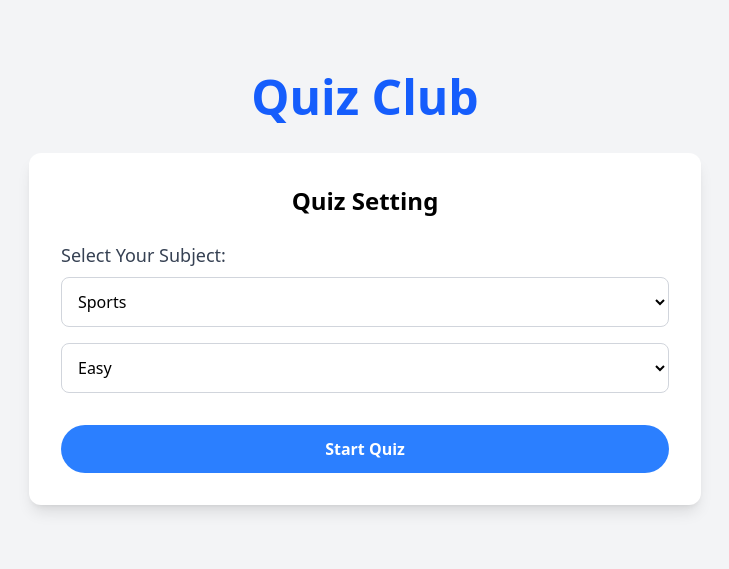
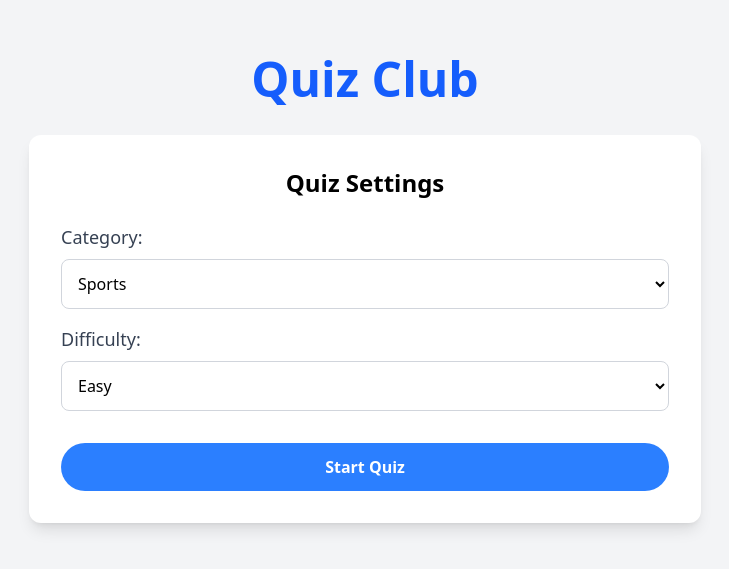
Before and after one commit to SaliTech-official/QuizClub, a React (Vite) app in the folder quiz-club/: page / in a window 1280 px wide. Shown: the part 127-696 px from the top of the page, without its empty margins (275-1004 px from the left). Built offline with nearby package versions, Linux system fonts and the light colour scheme.

Commit message:
Make Components

```diff
--- a/quiz-club/src/App.tsx
+++ b/quiz-club/src/App.tsx
@@ -1,133 +1,96 @@
 import React, { useState } from 'react';
 import { quizQuestions } from './data';
-import QuestionCard from './components/QuestionCard';
-import type { QuestionState, Category, Difficulties } from './types';
-
-const shuffleArray = (array: string[]) => [...array].sort(() => Math.random() - 0.5)
+import SetupScreen from './components/SetupScreen';
+import QuizScreen from './components/QuizScreen';
+import ResultScreen from './components/ResultScreen';
+import type { QuestionState, Difficulty, Category } from './types';
 
 type GameState = 'not_started' | 'playing' | 'finished';
 
+const shuffleArray = (array: string[]) => [...array].sort(() => Math.random() - 0.5);
+
 function App() {
-  const [gameState, setGameState] = useState<GameState>('not_started')
-  const [selectedCategory, setSelectedCategory] = useState<Category>("sports")
-  const [selectedDifficulty, setSelectedDifficulty] = useState<Difficulties>("easy")
+  const [gameState, setGameState] = useState<GameState>('not_started');
+  const [selectedCategory, setSelectedCategory] = useState<Category>('sports');
+  const [selectedDifficulty, setSelectedDifficulty] = useState<Difficulty>('easy');
+
   const [questions, setQuestions] = useState<QuestionState[]>([]);
   const [currentQuestionIndex, setCurrentQuestionIndex] = useState(0);
   const [score, setScore] = useState(0);
   const [userAnswer, setUserAnswer] = useState<string | undefined>(undefined);
 
   const startQuiz = () => {
-    const filteredQuestions = quizQuestions.filter((q) => q.category === selectedCategory && q.difficulty === selectedDifficulty)
-    if (filteredQuestions.length === 0){
-      alert("Quiz with your selected property not found!!")
+    const filteredQuestions = quizQuestions.filter(
+      q => q.category === selectedCategory && q.difficulty === selectedDifficulty
+    );
+
+    if (filteredQuestions.length === 0) {
+      alert("Sorry, no questions found with the selected settings. Please try a different combination.");
       return;
     }
-    const preparedQuestions = filteredQuestions.map(
-      (question) => ({
-        ...question,
-        answers: shuffleArray([...question.incorrect_answers, question.correct_answer]),
-      })
-    );
 
-    setQuestions(preparedQuestions)
-    setGameState('playing')
-    setScore(0)
-    setCurrentQuestionIndex(0)
-    setUserAnswer(undefined)
-  }
+    const preparedQuestions = filteredQuestions.map(q => ({
+      ...q,
+      answers: shuffleArray([...q.incorrect_answers, q.correct_answer]),
+    }));
+
+    setQuestions(preparedQuestions);
+    setGameState('playing');
+    setScore(0);
+    setCurrentQuestionIndex(0);
+    setUserAnswer(undefined);
+  };
 
   const checkAnswer = (answer: string) => {
-      if (userAnswer) return;
-
+    if (userAnswer) return; // Do nothing if an answer has already been submitted
     const isCorrect = questions[currentQuestionIndex].correct_answer === answer;
-      if (isCorrect) {
-        setScore(prevScore => prevScore + 1);
-      }
-
+    if (isCorrect) setScore(prevScore => prevScore + 1);
     setUserAnswer(answer);
   };
 
   const nextQuestion = () => {
     const nextQuestionIndex = currentQuestionIndex + 1;
-
     if (nextQuestionIndex === questions.length) {
-        setGameState('finished')
+      setGameState('finished');
     } else {
       setCurrentQuestionIndex(nextQuestionIndex);
       setUserAnswer(undefined);
     }
   };
 
-
   return (
     <div className="min-h-screen bg-gray-100 flex flex-col items-center justify-center p-4">
       <div className="w-full max-w-2xl mx-auto text-center">
         <h1 className="text-5xl font-extrabold text-blue-600 my-8">Quiz Club</h1>
+
         {gameState === 'not_started' && (
-            <div className="bg-white p-8 rounded-xl shadow-lg w-full text-left">
-            <h2 className="text-2xl font-bold mb-6 text-center">Quiz Setting</h2>
+          <SetupScreen
+            startQuiz={startQuiz}
+            selectedCategory={selectedCategory}
+            setSelectedCategory={setSelectedCategory}
+            selectedDifficulty={selectedDifficulty}
+            setSelectedDifficulty={setSelectedDifficulty}
+          />
+        )}
 
-            <div className="mb-4">
-              <label htmlFor="category" className="block text-lg font-medium text-gray-700 mb-2">
-                Select Your Subject:
-              </label>
-              <select
-                id="category"
-                value={selectedCategory}
-                onChange={(e) => setSelectedCategory(e.target.value as Category)}
-                className="w-full p-3 border border-gray-300 rounded-lg"
-              >
-                <option value="sports">Sports</option>
-                <option value="history">History</option>
-                <option value="computer_science">Computer</option>
-              </select>
-            </div>
-
-            <div className="mb-8">
-              <label htmlFor="difficulty" className="block text-lg font-medium text-gray-700 mb-2">
-              </label>
-              <select
-                id="difficulty"
-                value={selectedDifficulty}
-                onChange={(e) => setSelectedDifficulty(e.target.value as Difficulty)}
-                className="w-full p-3 border border-gray-300 rounded-lg"
-              >
-                <option value="easy">Easy</option>
-                <option value="medium">Medium</option>
-                <option value="hard">Hard</option>
-              </select>
-            </div>
-            <button onClick={startQuiz} className='w-full bg-blue-500 text-white font-bold py-3 px-6 rounded-full ...'>
-              Start Quiz
-            </button>
-          </div>
-          )}
         {gameState === 'playing' && questions.length > 0 && (
-            <>
-              <p className="text-2xl font-bold text-gray-800 mb-4">Score: {score}</p>
-              <QuestionCard
+          <QuizScreen
+            score={score}
+            questionNumber={currentQuestionIndex + 1}
+            totalQuestions={questions.length}
             question={questions[currentQuestionIndex]}
             checkAnswer={checkAnswer}
             userAnswer={userAnswer}
+            nextQuestion={nextQuestion}
           />
-              {userAnswer && (
-                <button onClick={nextQuestion} className="mt-8 bg-gray-700 text-white font-bold py-3 px-8 rounded-full hover:bg-gray-800 transition-transform transform hover:scale-105.">
-                  Next Question
-                </button>
         )}
-            </>
-          )}
+
         {gameState === 'finished' && (
-            <div className="bg-white p-8 rounded-xl shadow-2xl text-center">
-              <h2 className="text-3xl font-bold text-gray-800 mb-4">Quiz Finished!</h2>
-              <p className="text-xl text-gray-600 mb-6">
-                Your final score is:
-                <span className="font-bold text-green-500 text-2xl"> {score} / {questions.length}</span>
-              </p>
-              <button onClick={startQuiz} className="bg-green-500 text-white font-bold py-3 px-8 rounded-full hover:bg-green-600 transition-transform transform hover:scale-105">
-                Play Again
-              </button>
-            </div>
+          <ResultScreen
+            score={score}
+            totalQuestions={questions.length}
+            playAgain={startQuiz}
+          />
         )}
       </div>
     </div>
--- /dev/null
+++ b/quiz-club/src/components/QuizScreen.tsx
@@ -0,0 +1,48 @@
+import React from 'react';
+import QuestionCard from './QuestionCard';
+import type { QuestionState } from '../types';
+
+type Props = {
+  score: number;
+  questionNumber: number;
+  totalQuestions: number;
+  question: QuestionState;
+  checkAnswer: (answer: string) => void;
+  userAnswer: string | undefined;
+  nextQuestion: () => void;
+};
+
+const QuizScreen: React.FC<Props> = ({
+  score,
+  questionNumber,
+  totalQuestions,
+  question,
+  checkAnswer,
+  userAnswer,
+  nextQuestion
+}) => {
+  return (
+    <div className="w-full animate-fade-in">
+      <div className="flex justify-between items-center mb-4">
+        <p className="text-xl font-bold text-gray-800">Score: {score}</p>
+        <p className="text-lg text-gray-500">
+          Question: {questionNumber} / {totalQuestions}
+        </p>
+      </div>
+
+      <QuestionCard
+        question={question}
+        checkAnswer={checkAnswer}
+        userAnswer={userAnswer}
+      />
+
+      {userAnswer && (
+        <button onClick={nextQuestion} className="mt-8 bg-gray-700 text-white font-bold py-3 px-8 rounded-full hover:bg-gray-800 transition-transform transform hover:scale-105 animate-fade-in">
+          Next Question
+        </button>
+      )}
+    </div>
+  );
+};
+
+export default QuizScreen;
--- /dev/null
+++ b/quiz-club/src/components/ResultScreen.tsx
@@ -0,0 +1,29 @@
+import React from 'react';
+
+type Props = {
+  score: number;
+  totalQuestions: number;
+  playAgain: () => void;
+};
+
+const ResultScreen: React.FC<Props> = ({ score, totalQuestions, playAgain }) => {
+  const percentage = totalQuestions > 0 ? Math.round((score / totalQuestions) * 100) : 0;
+
+  return (
+    <div className="bg-white p-8 rounded-xl shadow-2xl text-center animate-fade-in">
+      <h2 className="text-3xl font-bold text-gray-800 mb-4">Quiz Finished!</h2>
+      <p className="text-xl text-gray-600 mb-2">
+        Your final score is:
+        <span className="font-bold text-green-500 text-2xl mx-2"> {score} / {totalQuestions}</span>
+      </p>
+      <p className="text-lg text-blue-500 font-semibold mb-6">
+        ({percentage}%)
+      </p>
+      <button onClick={playAgain} className="bg-green-500 text-white font-bold py-3 px-8 rounded-full hover:bg-green-600 transition-transform transform hover:scale-105">
+        Play Again
+      </button>
+    </div>
+  );
+};
+
+export default ResultScreen;
--- /dev/null
+++ b/quiz-club/src/components/SetupScreen.tsx
@@ -0,0 +1,58 @@
+import React from 'react';
+import type { Difficulty, Category } from '../types';
+
+type Props = {
+  startQuiz: () => void;
+  selectedCategory: Category;
+  setSelectedCategory: (category: Category) => void;
+  selectedDifficulty: Difficulty;
+  setSelectedDifficulty: (difficulty: Difficulty) => void;
+};
+
+const SetupScreen: React.FC<Props> = ({
+  startQuiz,
+  selectedCategory,
+  setSelectedCategory,
+  selectedDifficulty,
+  setSelectedDifficulty,
+}) => {
+  return (
+    <div className="bg-white p-8 rounded-xl shadow-lg w-full text-left animate-fade-in">
+      <h2 className="text-2xl font-bold mb-6 text-center">Quiz Settings</h2>
+
+      <div className="mb-4">
+        <label htmlFor="category" className="block text-lg font-medium text-gray-700 mb-2">Category:</label>
+        <select
+          id="category"
+          value={selectedCategory}
+          onChange={(e) => setSelectedCategory(e.target.value as Category)}
+          className="w-full p-3 border border-gray-300 rounded-lg focus:ring-2 focus:ring-blue-500 focus:outline-none"
+        >
+          <option value="sports">Sports</option>
+          <option value="history">History</option>
+          <option value="computer_science">Computer Science</option>
+        </select>
+      </div>
+
+      <div className="mb-8">
+        <label htmlFor="difficulty" className="block text-lg font-medium text-gray-700 mb-2">Difficulty:</label>
+        <select
+          id="difficulty"
+          value={selectedDifficulty}
+          onChange={(e) => setSelectedDifficulty(e.target.value as Difficulty)}
+          className="w-full p-3 border border-gray-300 rounded-lg focus:ring-2 focus:ring-blue-500 focus:outline-none"
+        >
+          <option value="easy">Easy</option>
+          <option value="medium">Medium</option>
+          <option value="hard">Hard</option>
+        </select>
+      </div>
+
+      <button onClick={startQuiz} className='w-full bg-blue-500 text-white font-bold py-3 rounded-full hover:bg-blue-600 transition-transform transform hover:scale-105'>
+        Start Quiz
+      </button>
+    </div>
+  );
+};
+
+export default SetupScreen;
--- a/quiz-club/src/types.ts
+++ b/quiz-club/src/types.ts
@@ -1,11 +1,11 @@
-export type Difficulties = "hard" | "medium" | "easy";
+export type Difficulty = "hard" | "medium" | "easy";
 export type Category = "sports" | "history" | "computer_science" | "math"
 
 export interface Question {
   question: string;
   correct_answer: string;
   incorrect_answers: string[];
-  difficulty: Difficulties;
+  difficulty: Difficulty;
   category: Category;
 }
 
```
Lines whose indentation alone changed are shown as unchanged.
